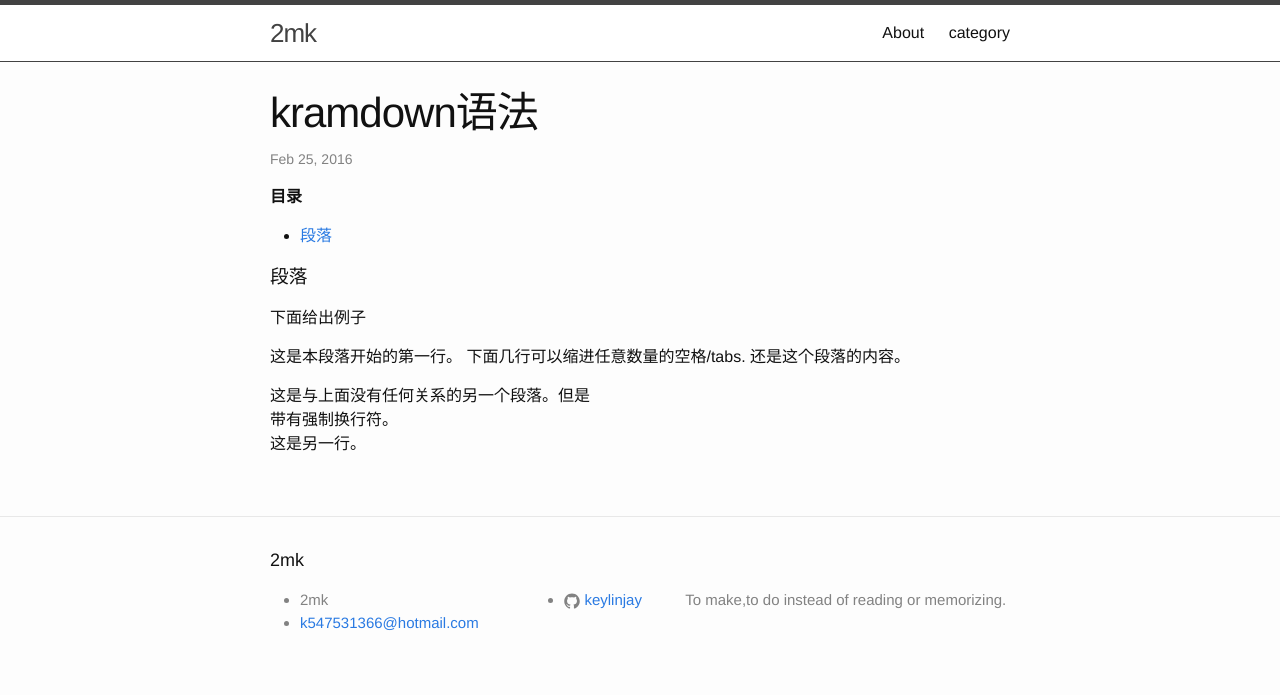
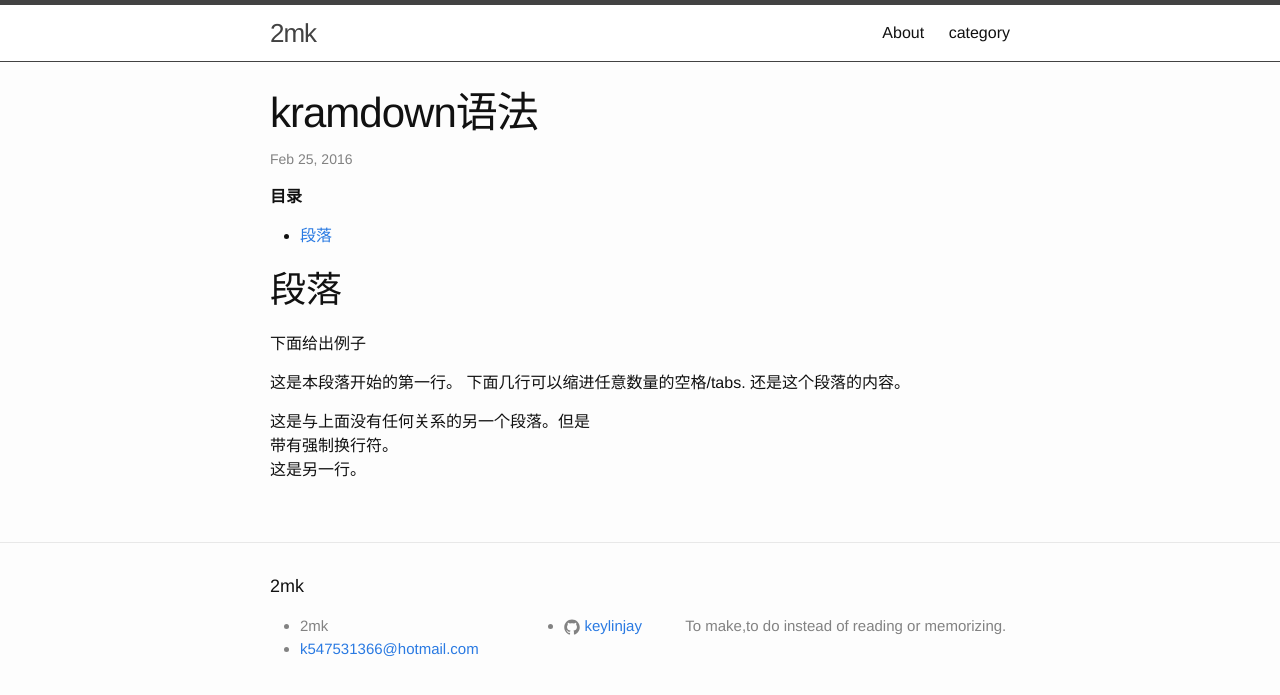
Before and after one commit to keylinjay/keylinjay.github.io, a Jekyll site: the page built from _posts/2016-02-25-kramdown语法.md, in a window 1280 px wide. Shown: the top 695 px of the page. Built offline with Jekyll 4.4.1, drawn with Linux system fonts in a browser that asks for light colours.

Commit message:
nothing, from macair

```diff
--- a/_sass/minima/_layout.scss
+++ b/_sass/minima/_layout.scss
@@ -232,8 +232,21 @@ a.page-previous {
 .post-content {
   margin-bottom: $spacing-unit;
 
+
+
+  h1 {
+
+    font-size: 36px;
+
+    @include media-query($on-laptop) {
+      font-size: 32px;
+    }
+  }
+
   h2 {
+
     font-size: 32px;
+
 
     @include media-query($on-laptop) {
       font-size: 28px;
```
